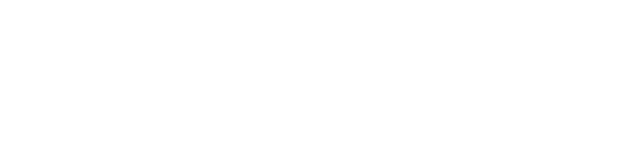
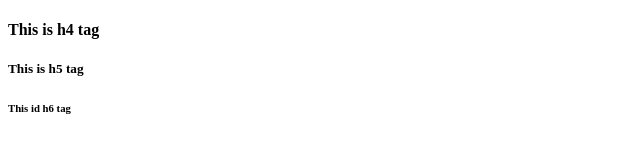
Before and after one commit to Rajesh-07-P/myrepo, a plain HTML site: page index.html in a window 1280 px wide. Shown: the whole page, without its empty margins (0-640 px from the left). Drawn offline with Linux system fonts and the light colour scheme.

Commit message:
Update index.html

```diff
--- a/index.html
+++ b/index.html
@@ -7,6 +7,8 @@
     <title>Document</title>
 </head>
 <body>
-
+    <h4>This is h4 tag</h4>
+    <h5>This is h5 tag</h5>
+    <h6>This id h6 tag</h6>
 </body>
 </html>
```
